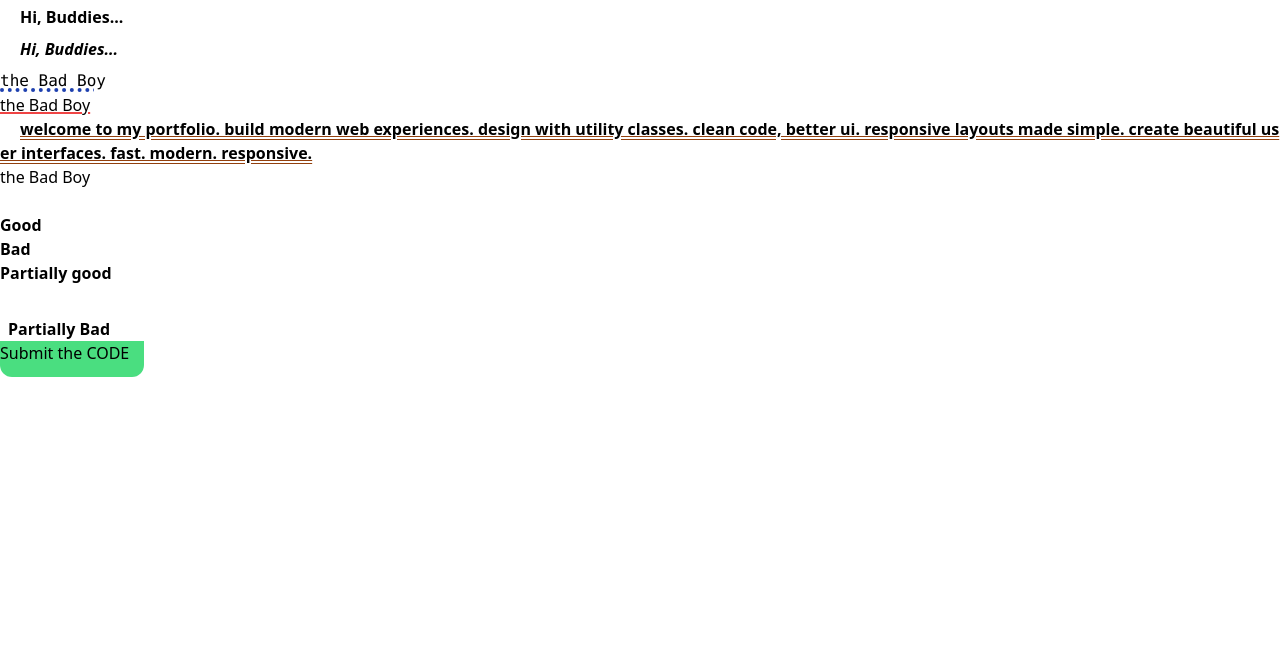
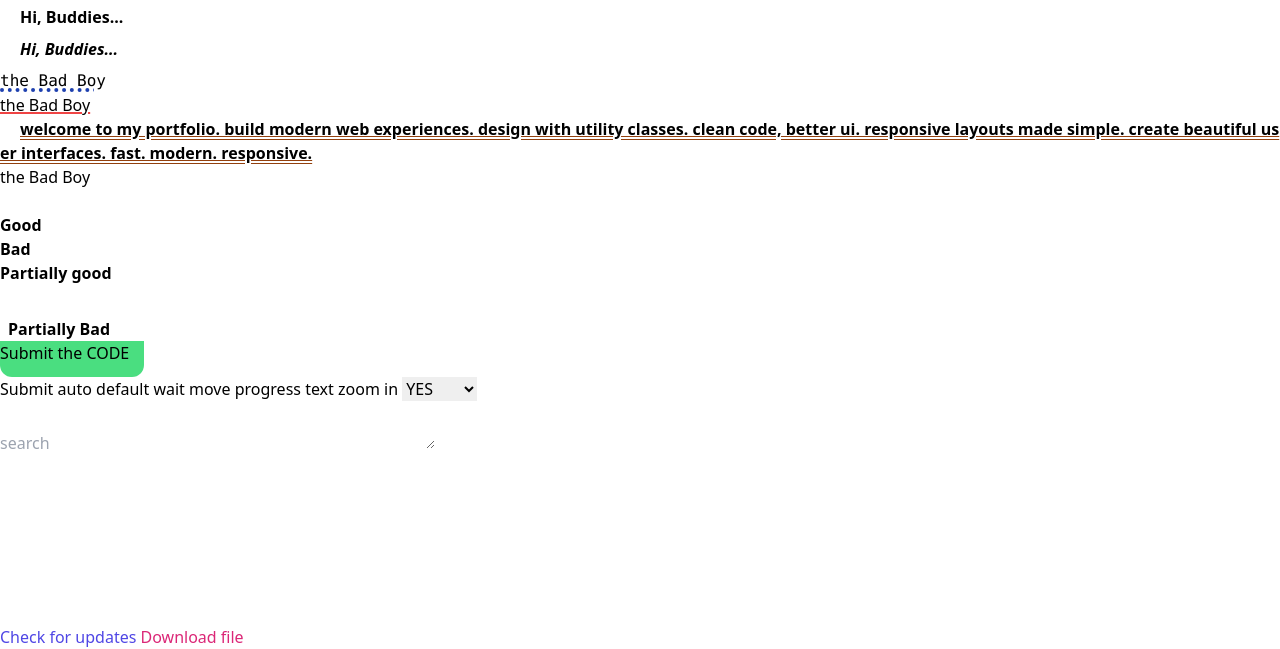
Before and after one commit to Chetan-AMBI-netizen/Tailwind.css-working, a plain HTML site: page landingpage.html in a window 1280 px wide. Shown: the part 183-832 px from the top of the page. Before the commit the page ends 800 px from the top, so only its background shows below. Drawn offline with nearby package versions, Linux system fonts and the light colour scheme.

```diff
--- a/landingpage.html
+++ b/landingpage.html
@@ -37,6 +37,47 @@
        <div class="w-36  h-9 rounded-b-xl  bg-green-400">
         Submit the CODE
        </div>
+       <button class = "cursor-pointer"> Submit</button>
+       <button  class="cursor-auto"> auto</button>
+       <button  class="cursor-default"> default</button>
+       <button  class="cursor-wait"> wait</button>
+       <button  class="cursor-move"> move</button>
+       <button  class="cursor-progress">progress</button>
+       <button  class="cursor-text"> text</button>
+       <button  class="cursor-zoom-in"> zoom in</button>
+
+
+       <select>
+        <option> YES</option>
+        <option> No</option>
+        <option> May be</option>
+
+
+       </select>
+       <div class="relative">
+        <div class="pointer-events-auto absolute">
+            <svg class="absolute h-5 w-5 text-gray-400">
+
+            </svg>
+        </div>
+        <input type = "text" placeholder="search" class="...">
+        <textarea class="resize-y rounded-md"></textarea>
+       </div>
+       <svg class="fill-blue-500"></svg>
+       <button class="bg-white text-indigo-600 hover:bg-indigo-50 hover:text-2xl">
+       <svg class="size-5 fill-current">
+
+       </svg>
+       Check for updates
+       </button>
+       <button class="bg-white text-pink-600 hover:bg-blue-300  hover:rounded-lg hover:text-white">
+        <svg class = "size-2  stroke-current..."  fill="none">
+
+        </svg>
+        Download file
+       </button>
+
+
 
 </body>
 </html>
```
